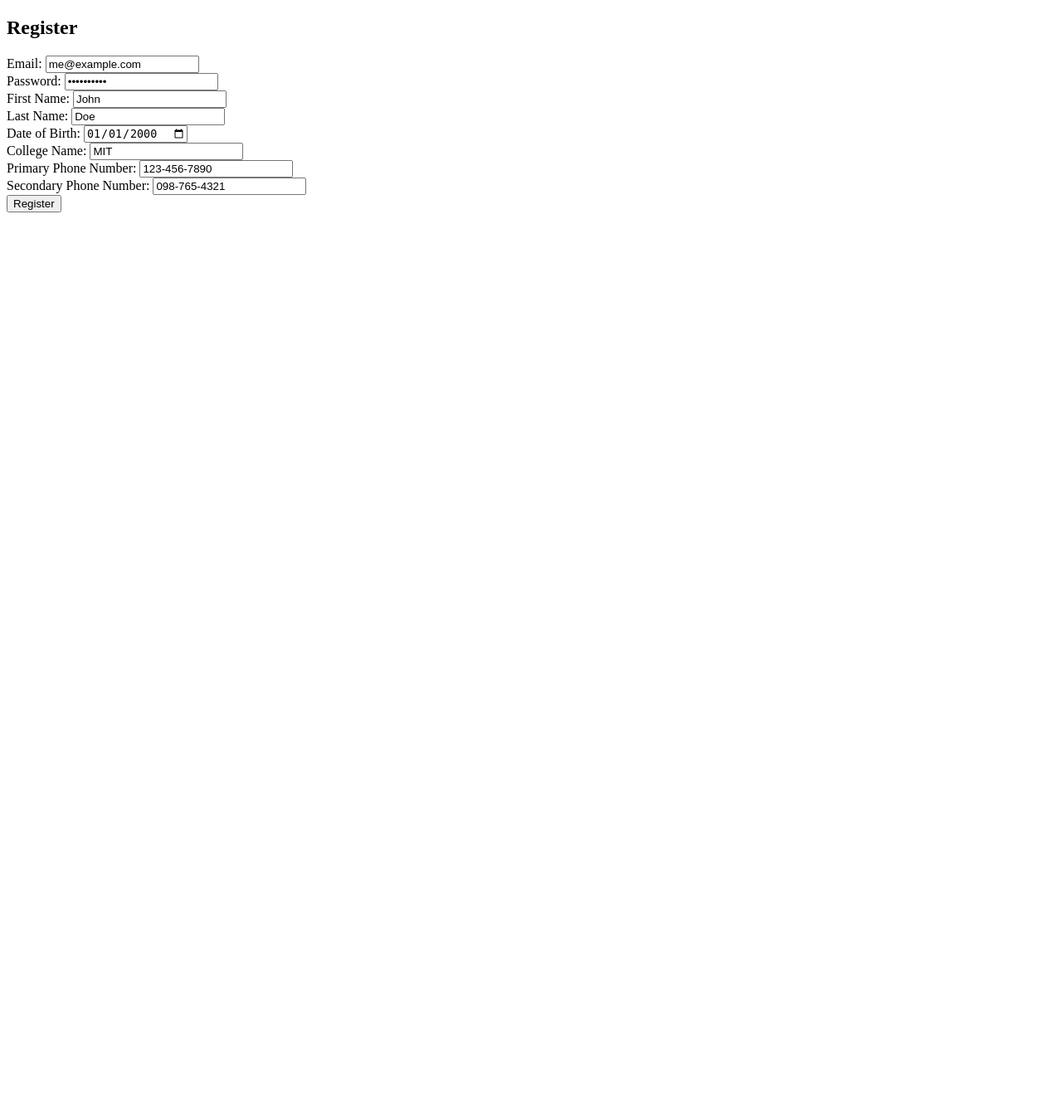
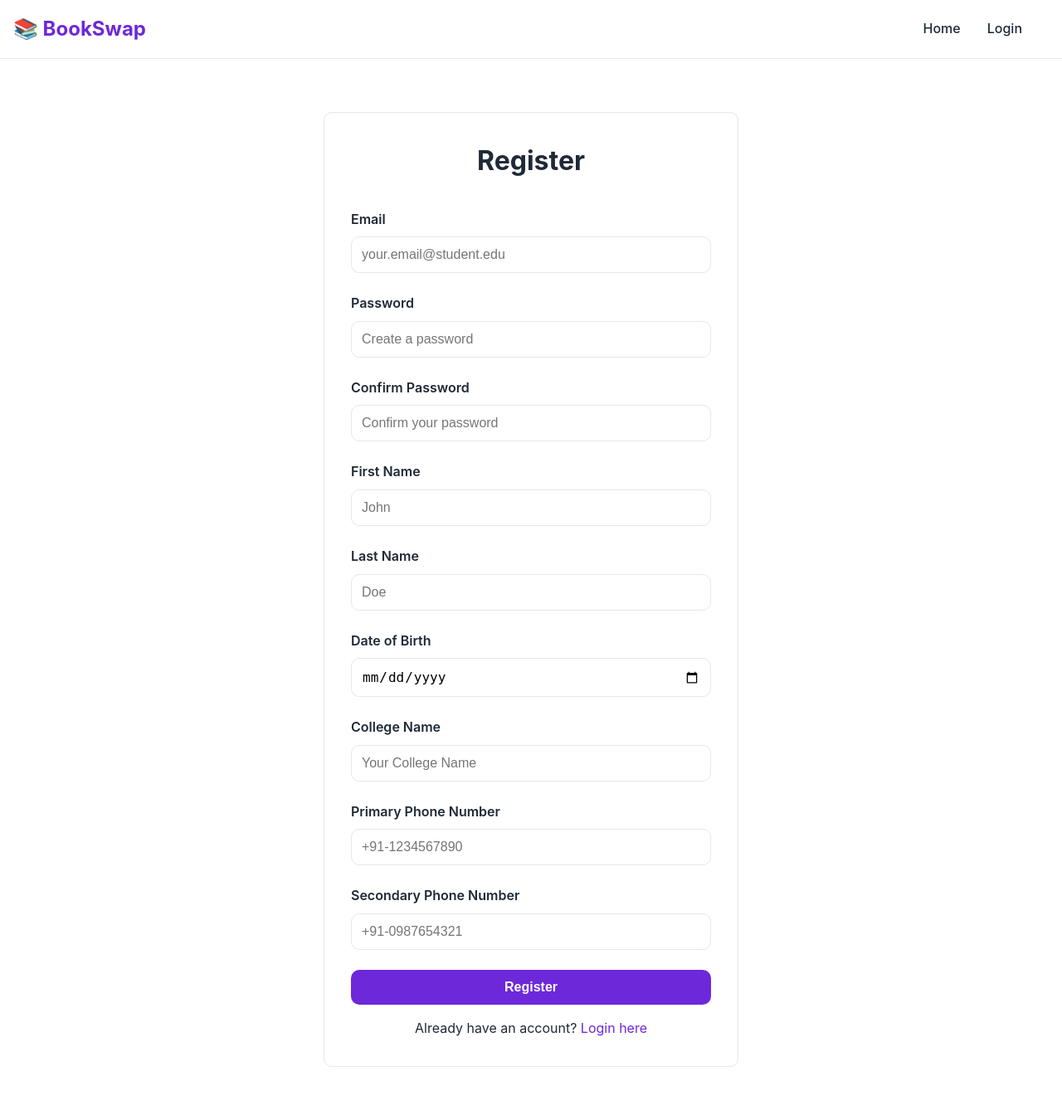
Before and after one commit to saivishnu725/bookswap, a PHP site: page /user/register.php in a window 1280 px wide. Shown: the whole page at 83% size. Before the commit the page ends 256 px from the top, so only its background shows below. Run offline with PHP 8.4, Linux system fonts and the light colour scheme.

Commit message:
register page frontend

```diff
--- a/src/user/register.php
+++ b/src/user/register.php
@@ -1,56 +1,129 @@
+<?php
+session_start();
+if (isset($_SESSION['user_id'])) {
+    header("Location: ../home.php");
+    exit();
+}
+?>
 <!DOCTYPE html>
 <html lang="en">
 
 <head>
     <meta charset="UTF-8">
     <meta name="viewport" content="width=device-width, initial-scale=1.0">
-    <title>Register</title>
+    <title>Register - Student BookSwap</title>
+    <link rel="stylesheet" href="../assets/css/style.css">
 </head>
 
 <body>
+    <!-- Navigation -->
+    <nav class="navbar">
+        <div class="nav-container">
+            <a href="../index.php" class="logo">📚 BookSwap</a>
+            <div class="nav-menu" id="navMenu">
+                <a href="../index.php" class="nav-link">Home</a>
+                <a href="./login.php" class="nav-link">Login</a>
+                <div class="nav-auth" id="navAuth"></div>
+            </div>
+            <button class="mobile-toggle" id="mobileToggle">☰</button>
+        </div>
+    </nav>
 
-    <?php
-    session_start();
-    if (isset($_SESSION['user_id'])) {
-        header("Location: ../home.php");
-        exit();
-    }
-    ?>
-    <h2>Register</h2>
-    <form action="../server/register_process.php" method="post">
-        <label for="email">Email:</label>
-        <input type="text" name="email" id="email" value="me@example.com">
-        <br>
-        <label for="pass">Password:</label>
-        <input type="password" name="password" id="password" value="1234567890">
-        <br>
-        <!-- first name -->
-        <label for="first_name">First Name:</label>
-        <input type="text" name="first_name" id="first_name" value="John">
-        <br>
-        <!-- last name -->
-        <label for="last_name">Last Name:</label>
-        <input type="text" name="last_name" id="last_name" value="Doe">
-        <br>
-        <!-- dob -->
-        <label for="dob">Date of Birth:</label>
-        <input type="date" name="date_of_birth" id="date_of_birth" value="2000-01-01">
-        <br>
-        <!-- college name -->
-        <label for="college_name">College Name:</label>
-        <input type="text" name="college_name" id="college_name" value="MIT">
-        <br>
-        <!-- phone number primary -->
-        <label for="phone_primary">Primary Phone Number:</label>
-        <input type="tel" name="phone_primary" id="phone_primary" value="123-456-7890" required>
-        <br>
-        <!-- phone numer secondary -->
-        <label for="phone_secondary">Secondary Phone Number:</label>
-        <input type="tel" name="phone_secondary" id="phone_secondary" value="098-765-4321" required>
-        <br>
+    <!-- Registration Form -->
+    <div class="form-container">
+        <h1 class="form-title">Register</h1>
 
-        <input type="submit" value="Register">
-    </form>
+        <form action="../server/register_process.php" method="post" id="registerForm">
+
+            <!-- Email -->
+            <div class="form-group">
+                <label class="form-label" for="email">Email</label>
+                <input type="email" id="email" name="email" class="form-input" placeholder="your.email@student.edu"
+                    required>
+            </div>
+
+            <!-- Password -->
+            <div class="form-group">
+                <label class="form-label" for="password">Password</label>
+                <input type="password" id="password" name="password" class="form-input" placeholder="Create a password"
+                    required>
+            </div>
+
+            <!-- Confirm Password -->
+            <div class="form-group">
+                <label class="form-label" for="confirmPassword">Confirm Password</label>
+                <input type="password" id="confirmPassword" class="form-input" placeholder="Confirm your password"
+                    required>
+            </div>
+
+            <!-- First Name -->
+            <div class="form-group">
+                <label class="form-label" for="first_name">First Name</label>
+                <input type="text" id="first_name" name="first_name" class="form-input" placeholder="John" required>
+            </div>
+
+            <!-- Last Name -->
+            <div class="form-group">
+                <label class="form-label" for="last_name">Last Name</label>
+                <input type="text" id="last_name" name="last_name" class="form-input" placeholder="Doe" required>
+            </div>
+
+            <!-- Date of Birth -->
+            <div class="form-group">
+                <label class="form-label" for="date_of_birth">Date of Birth</label>
+                <input type="date" id="date_of_birth" name="date_of_birth" class="form-input" required>
+            </div>
+
+            <!-- College Name -->
+            <div class="form-group">
+                <label class="form-label" for="college_name">College Name</label>
+                <input type="text" id="college_name" name="college_name" class="form-input"
+                    placeholder="Your College Name" required>
+            </div>
+
+            <!-- Primary Phone -->
+            <div class="form-group">
+                <label class="form-label" for="phone_primary">Primary Phone Number</label>
+                <input type="tel" id="phone_primary" name="phone_primary" class="form-input"
+                    placeholder="+91-1234567890" required>
+            </div>
+
+            <!-- Secondary Phone -->
+            <div class="form-group">
+                <label class="form-label" for="phone_secondary">Secondary Phone Number</label>
+                <input type="tel" id="phone_secondary" name="phone_secondary" class="form-input"
+                    placeholder="+91-0987654321">
+            </div>
+
+            <!-- Submit -->
+            <button type="submit" class="btn btn-primary" style="width: 100%;">
+                Register
+            </button>
+        </form>
+
+        <div class="form-link">
+            <p>Already have an account? <a href="login.php">Login here</a></p>
+        </div>
+    </div>
+
+    <script>
+        // password validation
+        document.getElementById('registerForm').addEventListener('submit', (e) => {
+            const pass = document.getElementById('password').value.trim();
+            const confirm = document.getElementById('confirmPassword').value.trim();
+
+            if (pass !== confirm) {
+                e.preventDefault();
+                alert("Passwords do not match!");
+                return;
+            }
+            if (pass.length < 6) {
+                e.preventDefault();
+                alert("Password must be at least 6 characters long.");
+                return;
+            }
+        });
+    </script>
 </body>
 
 </html>
```
